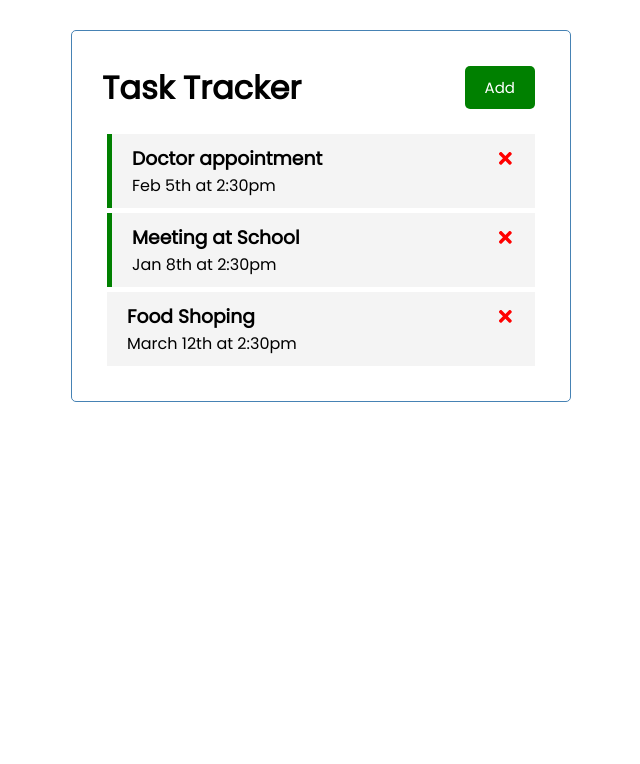
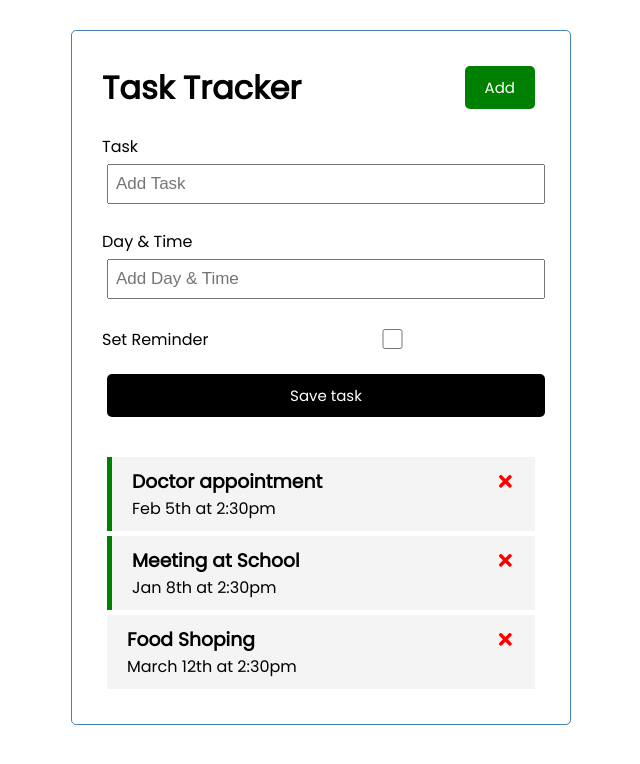
Before and after one commit to dataskeptic/Task-Tracker-with-React, a React (Create React App) app: page / in a window 1280 px wide. Shown: the top 764 px of the page, without its empty margins (319-959 px from the left). Built offline with nearby package versions, Linux system fonts and the light colour scheme.

Commit message:
form control

```diff
--- a/src/App.js
+++ b/src/App.js
@@ -1,6 +1,7 @@
 import { useState } from 'react'
 import Header from './components/Header'
 import Tasks from './components/Tasks'
+import AddTask from './components/AddTask'
 
 const App = () => {
 
@@ -43,6 +44,7 @@
   return (
     <div className="container">
         <Header />
+        <AddTask />
       {tasks.length > 0 ? (
         <Tasks tasks={tasks}
           onDelete={deleteTask} onToggle={toggleReminder} />
--- /dev/null
+++ b/src/components/AddTask.js
@@ -0,0 +1,22 @@
+const AddTask = () => {
+    return (
+        <form className='add-form'>
+            <div className='form-control'>
+                <label>Task</label>
+                <input type='text' placeholder='Add Task' />
+            </div>
+            <div className='form-control'>
+                <label>Day & Time</label>
+                <input type='text' placeholder='Add Day & Time' />
+            </div>
+            <div className='form-control form-control-check'>
+                <label>Set Reminder</label>
+                <input type='checkbox'/>
+            </div>
+
+            <input type='submit' value='Save task' className='btn btn-block' />
+        </form>
+    )
+}
+
+export default AddTask
```
